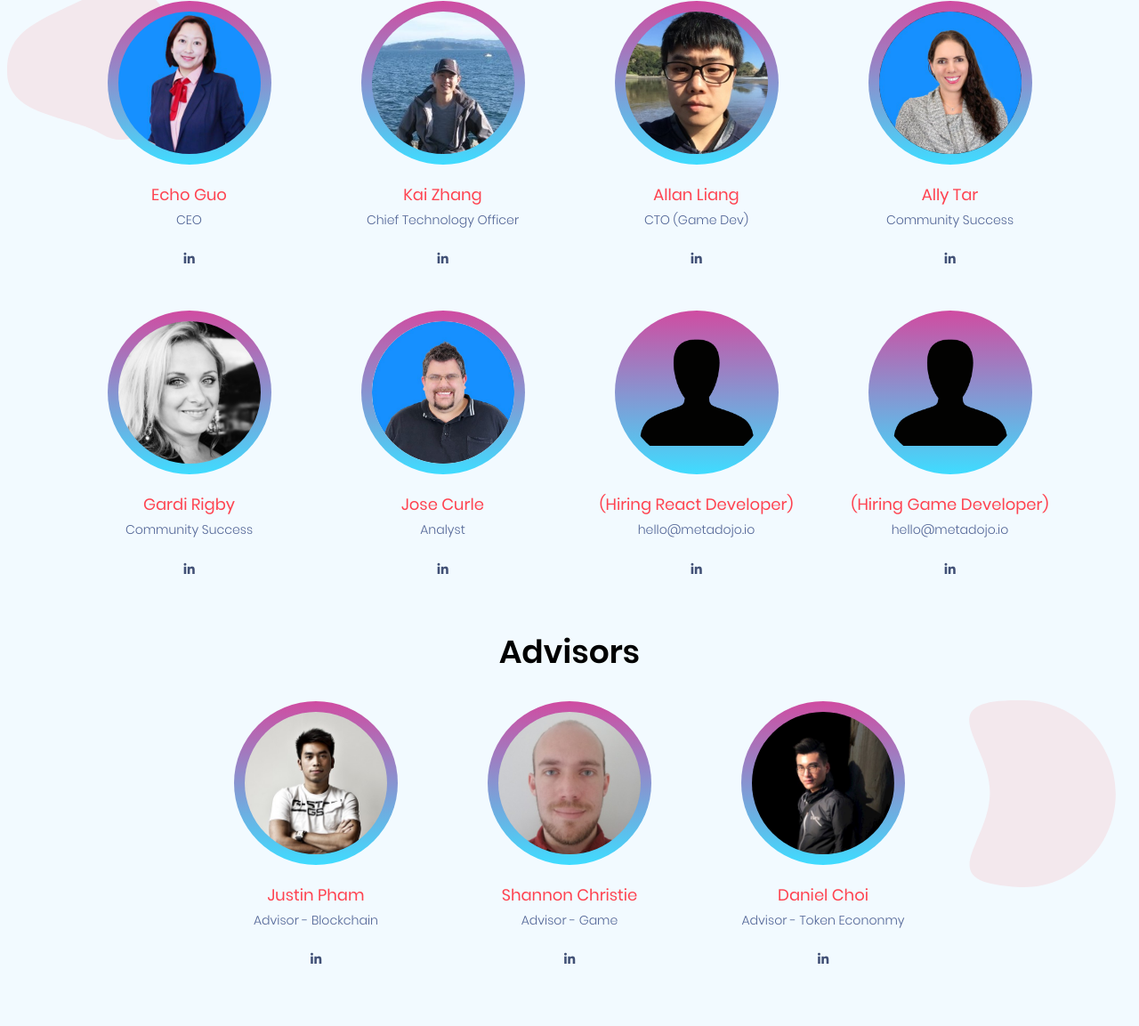
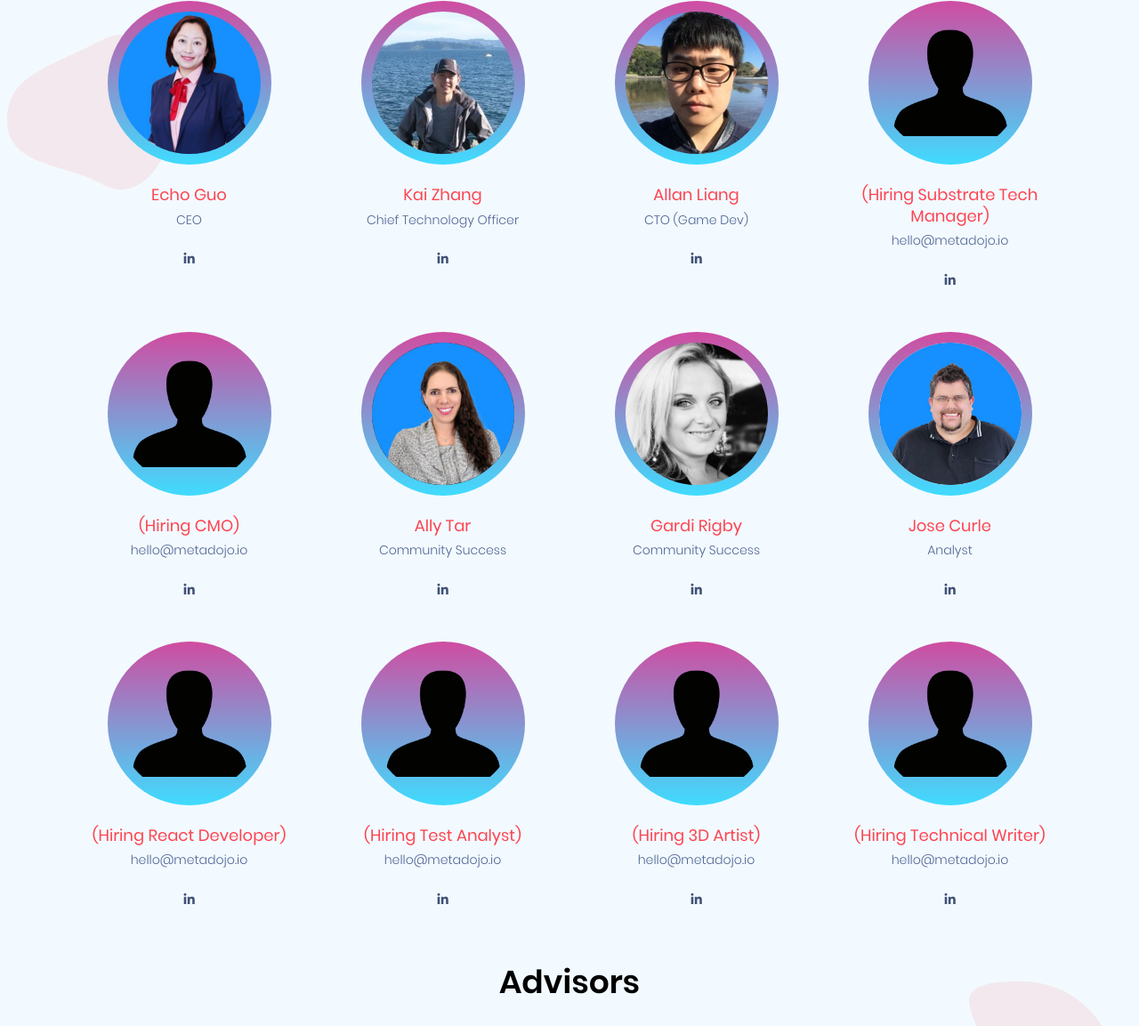
Before and after one commit to meta-dojo/official-website, a plain HTML site: page index.html in a window 1280 px wide. Shown: the part 5433-6586 px from the top of the page at 89% size. Drawn offline with Linux system fonts and the light colour scheme; animation ran at ten frames a second; files whose address does not match are found by name.

Commit message:
Update index.html

```diff
--- a/index.html
+++ b/index.html
@@ -494,6 +494,30 @@
                                     </ul>
                                 </div>
                             </div><!-- .col -->
+                            <div class="col-lg-3 col-sm-6">
+                                <div class="team team-s3 animated" data-animate="fadeInUp" data-delay=".6">
+                                    <div class="team-photo round-full team-photo-bg">
+                                        <img src="mdimages/team/any.png" alt="team" class="round-full">
+                                    </div>
+                                    <h5 class="team-name title title-sm">(Hiring Substrate Tech Manager)</h5>
+                                    <span class="team-position">hello@metadojo.io</span>
+                                    <ul class="team-social team-social-s2">
+                                        <li><a href="#"><em class="fab fa-linkedin-in"></em></a></li>
+                                    </ul>
+                                </div>
+                            </div><!-- .col -->
+                            <div class="col-lg-3 col-sm-6">
+                                <div class="team team-s3 animated" data-animate="fadeInUp" data-delay=".6">
+                                    <div class="team-photo round-full team-photo-bg">
+                                        <img src="mdimages/team/any.png" alt="team" class="round-full">
+                                    </div>
+                                    <h5 class="team-name title title-sm">(Hiring CMO)</h5>
+                                    <span class="team-position">hello@metadojo.io</span>
+                                    <ul class="team-social team-social-s2">
+                                        <li><a href="#"><em class="fab fa-linkedin-in"></em></a></li>
+                                    </ul>
+                                </div>
+                            </div><!-- .col -->
                             <div class="col-sm-6 col-lg-3">
                                 <div class="team team-s3 animated" data-animate="fadeInUp" data-delay=".4">
                                     <div class="team-photo round-full team-photo-bg">
@@ -530,6 +554,7 @@
                                     </ul>
                                 </div>
                             </div><!-- .col -->
+
                             <div class="col-lg-3 col-sm-6">
                                 <div class="team team-s3 animated" data-animate="fadeInUp" data-delay=".6">
                                     <div class="team-photo round-full team-photo-bg">
@@ -547,7 +572,31 @@
                                     <div class="team-photo round-full team-photo-bg">
                                         <img src="mdimages/team/any.png" alt="team" class="round-full">
                                     </div>
-                                    <h5 class="team-name title title-sm">(Hiring Game Developer)</h5>
+                                    <h5 class="team-name title title-sm">(Hiring Test Analyst)</h5>
+                                    <span class="team-position">hello@metadojo.io</span>
+                                    <ul class="team-social team-social-s2">
+                                        <li><a href="#"><em class="fab fa-linkedin-in"></em></a></li>
+                                    </ul>
+                                </div>
+                            </div><!-- .col -->
+                            <div class="col-lg-3 col-sm-6">
+                                <div class="team team-s3 animated" data-animate="fadeInUp" data-delay=".6">
+                                    <div class="team-photo round-full team-photo-bg">
+                                        <img src="mdimages/team/any.png" alt="team" class="round-full">
+                                    </div>
+                                    <h5 class="team-name title title-sm">(Hiring 3D Artist)</h5>
+                                    <span class="team-position">hello@metadojo.io</span>
+                                    <ul class="team-social team-social-s2">
+                                        <li><a href="#"><em class="fab fa-linkedin-in"></em></a></li>
+                                    </ul>
+                                </div>
+                            </div><!-- .col -->
+                            <div class="col-lg-3 col-sm-6">
+                                <div class="team team-s3 animated" data-animate="fadeInUp" data-delay=".6">
+                                    <div class="team-photo round-full team-photo-bg">
+                                        <img src="mdimages/team/any.png" alt="team" class="round-full">
+                                    </div>
+                                    <h5 class="team-name title title-sm">(Hiring Technical Writer)</h5>
                                     <span class="team-position">hello@metadojo.io</span>
                                     <ul class="team-social team-social-s2">
                                         <li><a href="#"><em class="fab fa-linkedin-in"></em></a></li>
```
